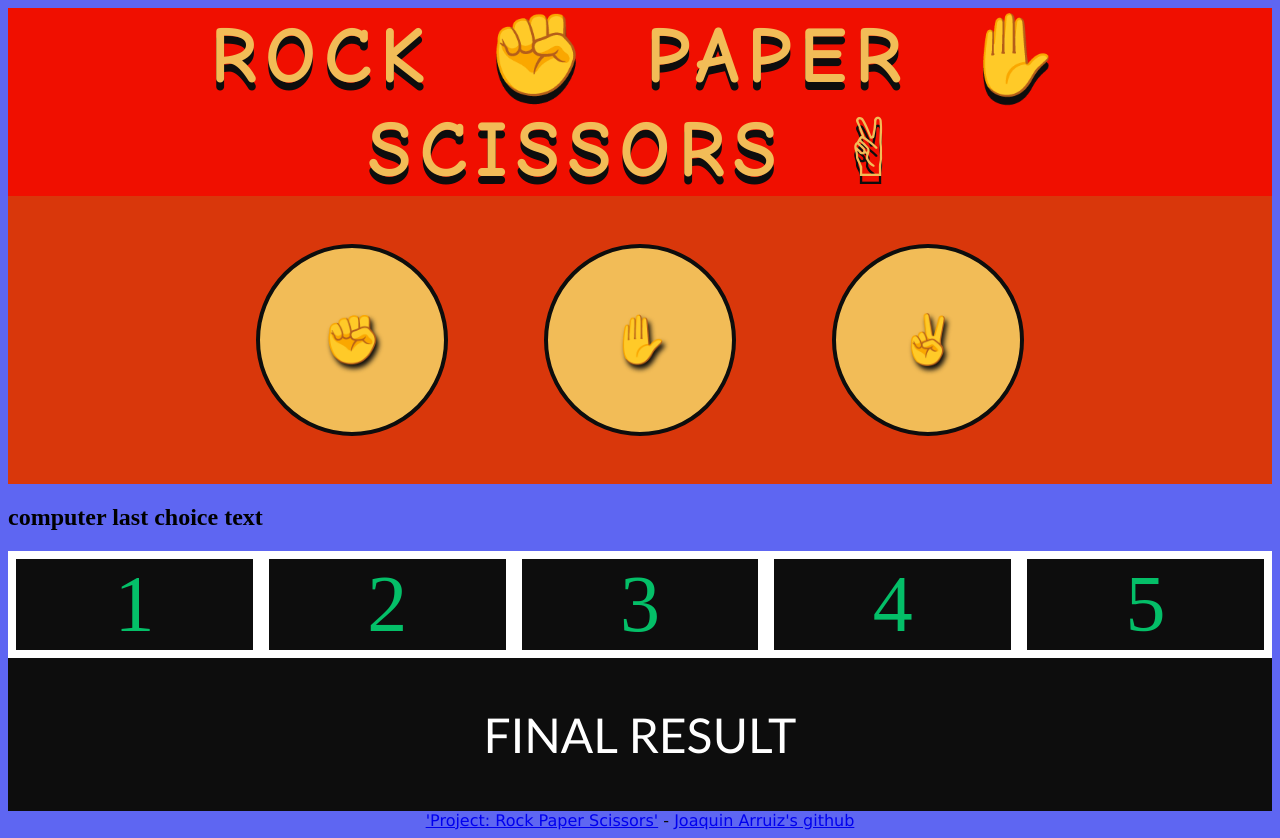
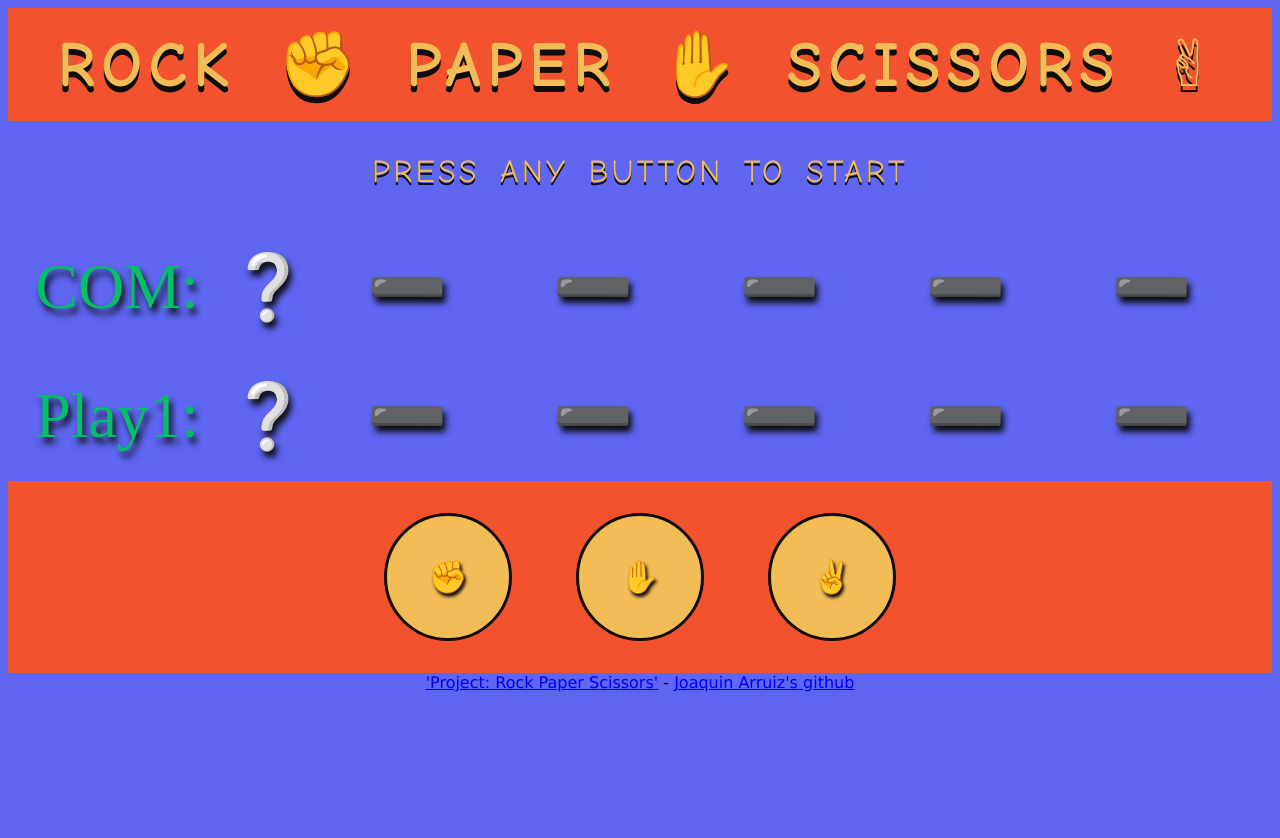
Before and after one commit to JoaquinArruiz/rock-paper-scissors, a plain HTML site: page index.html in a window 1280 px wide. After the commit the page ends 800 px from the top, so only its background shows below. Drawn offline with Linux system fonts and the light colour scheme.

Commit message:
finished project, all working, not knowing issues, needs to improve design/aesthetics

```diff
--- a/game.js
+++ b/game.js
@@ -1,48 +1,147 @@
-let Options = ["rock", "paper", "scissors"];
-let playerOption;
-
-let playerScore = 0;
-let computerScore = 0;
-
-
-
 let randomInt = (a) => { // a in case that more options want to be added
     return Math.floor(Math.random() * a); // default use of a = 3, because the computerOptions array is gonna be [0,1,2]
 }
 
 
-
 let getComputerChoice = () => { // takes the randomInt function and returns random str of the computerOptions array
     let ComputerChoice = Options[randomInt(3)];
+
     return ComputerChoice;
 }
 
 
+let playRound = (playerChoice,computerChoice) => {
 
-let  getPlayerChoice = (a) => {
-    let PlayerChoice = Options[a];
-    console.log(PlayerChoice);
-    return PlayerChoice;
+    if  (
+        (playerChoice == Options[0] && computerChoice == Options[2]) ||
+        (playerChoice == Options[1] && computerChoice == Options[0]) ||
+        (playerChoice == Options[2] && computerChoice == Options[1])
+        )
+        {
+            playerScore++
+            pointerPMarker[playerScore].innerText = '✅'
+            pointerRoundDesc.innerText = 'PLAYER WINS THE ROUND'
+        }
+
+    if ((computerChoice  == Options[0] && playerChoice == Options[2]) ||
+        (computerChoice == Options[1] && playerChoice == Options[0]) ||
+        (computerChoice == Options[2] && playerChoice == Options[1]))
+        {
+            computerScore++
+            pointerCMarker[computerScore].innerText = '✅'
+            pointerRoundDesc.innerText = 'COMPUTER WINS THE ROUND'
+        }
+
+    if (computerChoice == playerChoice)
+        {
+            pointerRoundDesc.innerText = "IT'S A TIE"
+        }
 }
 
-
-let playRound = (a,b) => {
-
-    if (((a == "rock") && (b == "scissors")) || ((a=="paper") && (b=="rock")) || ((a=="scissors") && (b=="paper"))) {
-        playerScore = playerScore + 1
+let emojiComputer = (computerChoice) => {
+    if (computerChoice == Options[0]) {
+        pointerComputerChoice.innerText = '✊'
     }
-    else {
-
-        if (((b == "rock") && (a == "scissors")) || ((b=="paper") && (a=="rock")) || ((b=="scissors") && (a=="paper"))) {
-            computerScore = computerScore + 1
-            return computerScore
-        }
+    if (computerChoice == Options[1]) {
+        pointerComputerChoice.innerText = '✋'
+    }
+    if (computerChoice == Options[2]) {
+        pointerComputerChoice.innerText = '✌️'
     }
 }
+// var //
+let Options = ["ROCK", "PAPER", "SCISSORS"];
+let playerOption;
 
-let playGame = () => {
-    for (i = 0; i < 5; i++) {
-        getComputerChoice()
-        playRound(PlayerChoice, ComputerChoice)
+let playerScore = -1;
+let computerScore = -1;
+
+let playChoice
+let comChoice = ""
+// querys //
+
+
+const pointerRoundDesc = document.querySelector('.roundResult')
+
+const pointerComputerChoice = document.querySelector('.computerLastchoice')
+
+const pointerRock = document.querySelector('.rockButton');
+const pointerPaper = document.querySelector('.paperButton');
+const pointerScissors = document.querySelector('.scissorsButton');
+const pointerNum = document.querySelectorAll ('.marker')
+const pointerPlayerChoice = document.querySelector('.playerLastchoice')
+const pointerPMarker = document.querySelectorAll('.pmarker')
+const pointerCMarker = document.querySelectorAll('.cmarker')
+
+pointerRock.addEventListener('click', () => {
+    if (playerScore < 4 || computerScore < 4) {
+        playChoice = Options[0];
+        comChoice = getComputerChoice();
+        playRound (playChoice, comChoice);
+        emojiComputer(comChoice)
+        pointerPlayerChoice.innerText = '✊'
+
     }
-}
+    if (playerScore == 4 || computerScore == 4) {
+        pointerScissors.innerText = '🔁'
+        pointerRock.innerText = '🔁'
+        pointerPaper.innerText = '🔁'
+        pointerRock.addEventListener ('click', () => {
+            location.reload()
+        })
+        pointerPaper.addEventListener ('click', () => {
+            location.reload()
+        })
+        pointerScissors.addEventListener ('click', () => {
+            location.reload()
+        })
+    }
+})
+
+pointerPaper.addEventListener('click', () => {
+    if (playerScore < 4 || computerScore < 4) {
+        playChoice = Options[1];
+        comChoice = getComputerChoice();
+        playRound (playChoice, comChoice);
+        emojiComputer(comChoice)
+        pointerPlayerChoice.innerText = '✋'
+    }
+    if (playerScore == 4 || computerScore == 4) {
+        pointerScissors.innerText = '🔁'
+        pointerRock.innerText = '🔁'
+        pointerPaper.innerText = '🔁'
+        pointerRock.addEventListener ('click', () => {
+            location.reload()
+        })
+        pointerPaper.addEventListener ('click', () => {
+            location.reload()
+        })
+        pointerScissors.addEventListener ('click', () => {
+            location.reload()
+        })
+    }
+})
+
+pointerScissors.addEventListener('click', () => {
+    if (playerScore < 4 || computerScore < 4) {
+        playChoice = Options[2];
+        comChoice = getComputerChoice();
+        playRound (playChoice, comChoice);
+        emojiComputer(comChoice)
+        pointerPlayerChoice.innerText = '✌️'
+    }
+    if (playerScore == 4 || computerScore == 4) {
+        pointerScissors.innerText = '🔁'
+        pointerRock.innerText = '🔁'
+        pointerPaper.innerText = '🔁'
+        pointerRock.addEventListener ('click', () => {
+            location.reload()
+        })
+        pointerPaper.addEventListener ('click', () => {
+            location.reload()
+        })
+        pointerScissors.addEventListener ('click', () => {
+            location.reload()
+        })
+    }
+})
--- a/index.css
+++ b/index.css
@@ -26,15 +26,28 @@ body {
 }
 
 .headerBox {
-    background-color: #F00F00;
     justify-content: center;
     align-items: center;
     text-align: center;
+    background-color: #F2522E;
 }
 
 .headerBox h1{
     font-family: "Comic Sans MS", cursive, sans-serif;
-    font-size: 5em;
+    font-size: 4em;
+    letter-spacing: 0.1em;
+    word-spacing: 0.2em;
+    color: #F2BC57;
+    text-shadow: #0D0D0D 0em 0.1em 0em;
+    padding-top: 0em;
+    margin-top: 0.3em;
+    margin-bottom: 0.3em;
+    text-align: center;
+}
+
+.roundResult {
+    font-family: "Comic Sans MS", cursive, sans-serif;
+    font-size: 2em;
     letter-spacing: 0.1em;
     word-spacing: 0.2em;
     color: #F2BC57;
@@ -42,6 +55,7 @@ body {
     padding-top: 0em;
     margin-top: 0em;
     margin-bottom: 0em;
+    text-align: center;
 }
 
 /* rock paper scissors buttons */
@@ -51,11 +65,13 @@ body {
     justify-content: center;
     align-items: flex-start;
     align-content: flex-start;
-    background-color: #D9370B;
     margin: 0em;
+    bottom: 0;
+    position: sticky;
+    background-color: #F2522E;
 }
 
-.rpsButton {
+.rockButton {
     margin: 1em;
 	background-color:#F2BC57 ;
 
@@ -69,19 +85,72 @@ body {
 	display:inline-block;
 	color:#ffffff;
 	font-family:Arial;
-	font-size:3em;
+	font-size:2em;
 	text-shadow: #0D0D0D 0.05em 0.09em 0.1em;
 }
 
-.rpsButton:hover {
+.paperButton {
+    margin: 1em;
+	background-color:#F2BC57 ;
+
+    border:0.1em solid #0D0D0D ;
+	border-radius:10em;
+
+    width: 4em;
+    height: 4em;
+
+    align-items: center;
+	display:inline-block;
+	color:#ffffff;
+	font-family:Arial;
+	font-size:2em;
+	text-shadow: #0D0D0D 0.05em 0.09em 0.1em;
+}
+
+.scissorsButton {
+    margin: 1em;
+	background-color:#F2BC57 ;
+
+    border:0.1em solid #0D0D0D ;
+	border-radius:10em;
+
+    width: 4em;
+    height: 4em;
+
+    align-items: center;
+	display:inline-block;
+	color:#ffffff;
+	font-family:Arial;
+	font-size:2em;
+	text-shadow: #0D0D0D 0.05em 0.09em 0.1em;
+}
+
+
+
+.rockButton:hover {
+	background-color:#04BF68;
+}
+.paperButton:hover {
+	background-color:#04BF68;
+}
+.scissorsButton:hover {
 	background-color:#04BF68;
 }
 
-.rpsButton:active {
+.rockButton:active {
+	position:relative;
+	top:0.1em;
+}
+.paperButton:active {
+	position:relative;
+	top:0.1em;
+}
+.scissorsButton:active {
 	position:relative;
 	top:0.1em;
 }
 
+/* Score */
 
 .scoreBox{
     display: flex;
@@ -89,35 +158,80 @@ body {
     justify-content: center;
     align-items: center;
     align-content: center;
-    background-color: #2f1d58;
     overflow: auto;
     flex-direction: row;
+    padding: 1.7em;
+    border-style: hidden;
 }
 
-.marker {
-    background-color: #0D0D0D;
+.pmarker {
+
     color: #04BF68;
-    font-size: 5em;
+    font-size: 4em;
     width: 20%;
     height: auto;
-    border: 0.1em solid white;
+
     text-align: center;
+    min-width: 5%;
+    text-shadow: #0D0D0D 0.05em 0.09em 0.1em;
+
+}
+.cmarker {
+
+    color: #04BF68;
+    font-size: 4em;
+    width: 20%;
+    height: auto;
+
+    text-align: center;
+    min-width: 5%;
+    text-shadow: #0D0D0D 0.05em 0.09em 0.1em;
 }
 
-/* result */
+.playerLastchoice {
 
-.result {
-    margin-top: 0em;
-    width: 100%;
-    background-color: #0D0D0D;
+    color: #04BF68;
+    font-size: 4em;
+    width: 10%;
+    height: auto;
+
+    text-align: center;
+    text-shadow: #0D0D0D 0.05em 0.09em 0.1em;
 }
 
-.result p {
-    font-family:'Gill Sans', 'Gill Sans MT', Calibri, 'Trebuchet MS', sans-serif;
+.computerLastchoice {
+
+    color: #04BF68;
+    font-size: 4em;
+    width: 10%;
+    height: auto;
+
     text-align: center;
-    font-size: 3em;
-    color: #ffffff;
+    text-shadow: #0D0D0D 0.05em 0.09em 0.1em;
 }
+
+.computer {
+    color: #04BF68;
+    font-size: 4em;
+    width: 20%;
+    height: auto;
+
+    text-align: left;
+    text-shadow: #0D0D0D 0.05em 0.09em 0.1em;
+}
+
+.player {
+
+    color: #04BF68;
+    font-size: 4em;
+    width: 20%;
+    height: auto;
+
+    text-align: left;
+    text-shadow: #0D0D0D 0.05em 0.09em 0.1em;
+}
+
+
 
 
 
--- a/index.html
+++ b/index.html
@@ -15,33 +15,40 @@
         <h1>ROCK &#x270A  PAPER &#x270B SCISSORS &#x270C</h1>
     </section>
 
+    <section class="roundResult"><p>PRESS ANY BUTTON TO START</p></section>
+    <section class= "scoreBox">
+        <div class = 'computer' >COM:</div>
+        <div class = 'computerLastchoice'>❔</div>
+        <div class = 'cmarker'>➖</div>
+        <div class = 'cmarker'>➖</div>
+        <div class = 'cmarker'>➖</div>
+        <div class = 'cmarker'>➖</div>
+        <div class = 'cmarker'>➖</div>
+    </section>
+    <section class= "scoreBox">
+        <div class = 'player' >Play1:</div>
+        <div class = 'playerLastchoice'>❔</div>
+        <div class = 'pmarker'>➖</div>
+        <div class = 'pmarker'>➖</div>
+        <div class = 'pmarker'>➖</div>
+        <div class = 'pmarker'>➖</div>
+        <div class = 'pmarker'>➖</div>
+    </section>
 
 
     <section class='optionsBox'>
-        <button class='rpsButton'>
+        <button class='rockButton'>
             <p class='rpsOption'>&#x270A</p>
         </button>
 
-        <button class='rpsButton'>
+        <button class='paperButton'>
             <p class='rpsOption'>&#x270B</p>
         </button>
 
-        <button class='rpsButton'>
+        <button class='scissorsButton'>
             <p class='rpsOption'>&#x270C</p>
         </button>
     </section>
-
-
-    <section class="computerLastchoice"><h1>computer last choice text</h1></section>
-    <section class= "scoreBox">
-        <div class = 'marker'>1</div>
-        <div class = 'marker'>2</div>
-        <div class = 'marker'>3</div>
-        <div class = 'marker'>4</div>
-        <div class = 'marker'>5</div>
-    </section>
-
-    <section class = 'result'><p>FINAL RESULT</p></section>
 
     <footer class = 'credits'><a href="https://www.theodinproject.com/lessons/foundations-rock-paper-scissors">'Project: Rock Paper Scissors'</a><span> - </span><a href="https://github.com/JoaquinArruiz/rock-paper-scissors">Joaquin Arruiz's github</a></footer>
 
```
